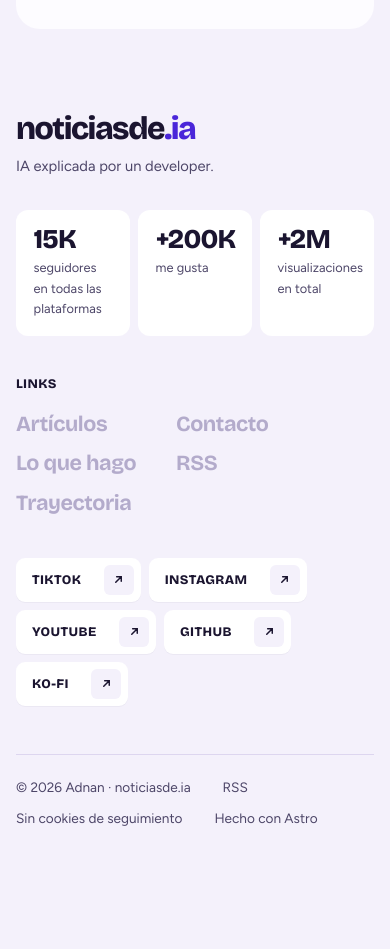
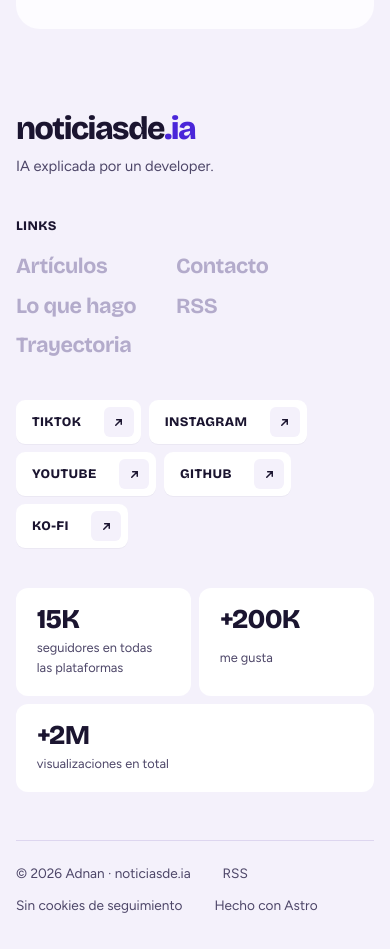
Before and after one commit to adnanbkz/noticiasde.ia, an Astro site: page / in a window 390 px wide. Shown: the part 4318-5267 px from the top of the page. Before the commit the page ends 5180 px from the top, so only its background shows below. Built offline with nearby package versions, Linux system fonts and the light colour scheme; Astro itself is replaced by a stand-in of ours.

Commit message:
Cifras del footer más abajo y a su tamaño original
Co-Authored-By: Claude Opus 5.5 <noreply@anthropic.com>
Claude-Session: https://claude.ai/code/session_01VDb4hmd9Lsxvp7D1wKSjfh

```diff
--- a/src/components/Footer.astro
+++ b/src/components/Footer.astro
@@ -14,7 +14,6 @@ const links = [
       <div class="ft-brand">
         <a class="ft-logo" href="/">noticiasde<em>.ia</em></a>
         <p>{SITE.tagline}</p>
-        <ul class="ft-stats">{STATS.map((s) => <li><b>{s.value}</b><span>{s.label}</span></li>)}</ul>
       </div>
       <nav class="ft-links" aria-label="Pie de página">
         <p class="ft-eyebrow">Links</p>
@@ -23,6 +22,7 @@ const links = [
       <ul class="ft-nets">{SOCIALS.map((s) => (
         <li><a href={s.url} target="_blank" rel="noopener">{s.name}<span class="ft-arrow" aria-hidden="true"><svg viewBox="0 0 12 12" width="11" height="11"><path d="M3 9 9 3M4 3h5v5" fill="none" stroke="currentColor" stroke-width="1.6" stroke-linecap="round"/></svg></span></a></li>
       ))}</ul>
+      <ul class="ft-stats">{STATS.map((s) => <li><b>{s.value}</b><span>{s.label}</span></li>)}</ul>
     </div>
 
     <div class="ft-legal">
--- a/src/styles/global.css
+++ b/src/styles/global.css
@@ -423,7 +423,8 @@ main.has-pill { padding-top: 86px; }
 
 /* ═════════ Footer ═════════ */
 .ft { padding-block: clamp(3rem, 6vw, 4.5rem) 2rem; background: var(--paper); }
-.ft-top { display: grid; grid-template-columns: minmax(0, 1.5fr) minmax(0, 1.5fr) auto; gap: 2.5rem; align-items: start; }
+.ft-top { display: grid; grid-template-columns: minmax(0, 1.5fr) minmax(0, 1.5fr) auto; grid-template-rows: auto 1fr; gap: 2.5rem; align-items: start; }
+.ft-nets { grid-column: 3; grid-row: 1 / span 2; }
 .ft-logo { font: 800 2rem var(--f-display); letter-spacing: -0.045em; }
 .ft-logo em { font-style: normal; color: var(--violet); }
 .ft-brand p { margin-top: .4rem; font-size: .92rem; color: var(--ink-2); }
@@ -435,14 +436,18 @@ main.has-pill { padding-top: 86px; }
 .ft-nets a { display: inline-flex; align-items: center; gap: 1.4rem; padding: 7px 7px 7px 16px; border-radius: 9px; background: #fff; font: 800 .82rem var(--f-display); text-transform: uppercase; letter-spacing: .03em; box-shadow: 0 1px 0 rgb(27 21 48 / .04); }
 .ft-arrow { display: grid; place-items: center; width: 30px; height: 30px; border-radius: 6px; background: var(--paper); transition: background .2s, color .2s, rotate .4s var(--ease); }
 .ft-nets a:hover .ft-arrow { background: var(--violet); color: #fff; rotate: 45deg; }
-.ft-stats { list-style: none; margin: 2rem 0 0; padding: 0; display: grid; grid-template-columns: repeat(3, minmax(0, 1fr)); gap: 8px; max-width: 520px; }
-.ft-stats li { display: grid; align-content: start; padding: 1rem 1.1rem; border-radius: 12px; background: #fff; }
+.ft-stats { grid-column: 1 / 3; grid-row: 2; align-self: end; list-style: none; margin: 0; padding: 0; display: flex; flex-wrap: wrap; gap: 8px; }
+.ft-stats li { display: grid; min-width: 150px; padding: 1.1rem 1.3rem; border-radius: 12px; background: #fff; }
+.ft-stats span { white-space: nowrap; }
 .ft-stats b { font: 800 1.7rem/1 var(--f-display); letter-spacing: -0.03em; }
 .ft-stats span { font-size: .8rem; color: var(--ink-2); margin-top: .3rem; }
 .ft-legal { display: flex; flex-wrap: wrap; gap: .6rem 2rem; margin-top: 3rem; padding-top: 1.4rem; border-top: 1px solid var(--line); font-size: .85rem; color: var(--ink-2); }
 .ft-legal a:hover { color: var(--violet); }
 @media (max-width: 900px) {
-  .ft-top { grid-template-columns: 1fr; }
+  .ft-top { grid-template-columns: 1fr; grid-template-rows: none; }
+  .ft-nets, .ft-stats { grid-column: auto; grid-row: auto; }
+  .ft-stats li { min-width: 0; flex: 1 1 140px; }
+  .ft-stats span { white-space: normal; }
   .ft-nets { display: flex; flex-wrap: wrap; }
   .ft-links ul { gap: .7rem 2.5rem; }
 }
```
